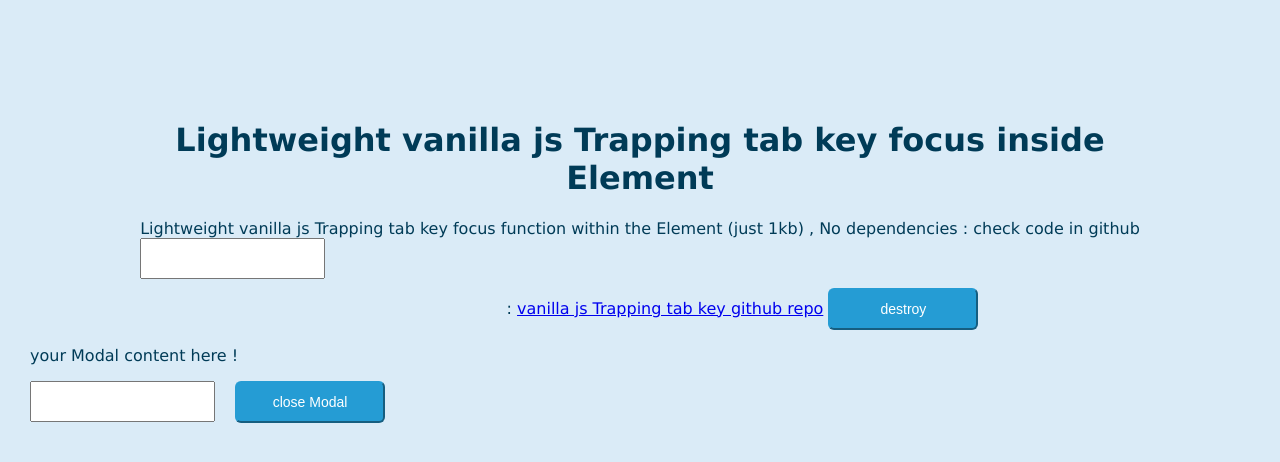
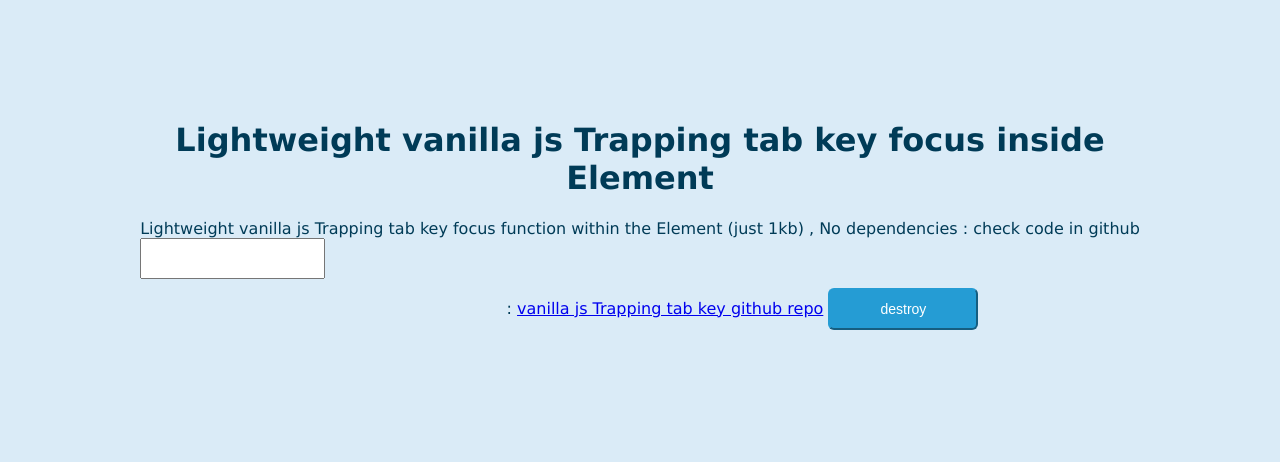
Before and after one commit to idurar/vanilla-js-trapping-tab-key-focus, a plain HTML site: page index.html in a window 1280 px wide. Drawn offline with Linux system fonts and the light colour scheme.

Commit message:
update HTML PAGE

```diff
--- a/index.html
+++ b/index.html
@@ -53,17 +53,6 @@
         </p>
       </center>
     </div>
-
-    <div id="delete-record">
-      <div class="popup-container">
-        <p>your Modal content here !</p>
-        <input
-          type="text"
-          style="float: left; margin-right: 20px; height: 35px"
-        />
-        <button class="closeModal" style="margin: 0">close Modal</button>
-      </div>
-    </div>
   </body>
   <script>
     const destroy = tabKeyFocus(".content");
```
